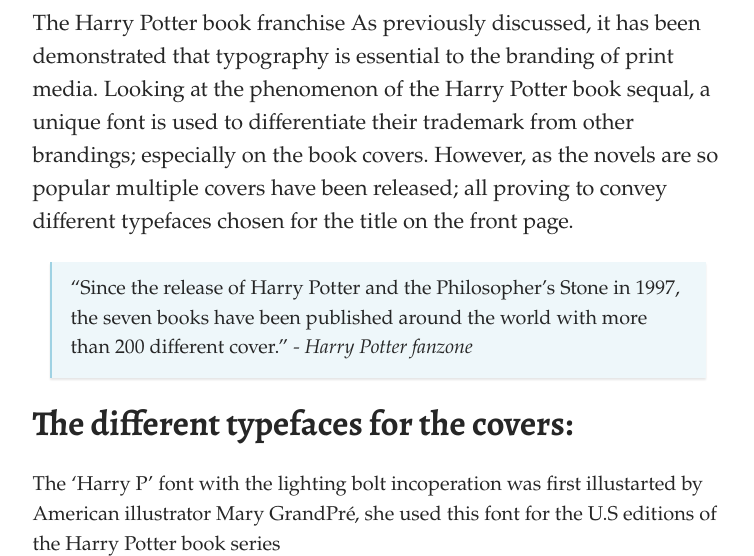
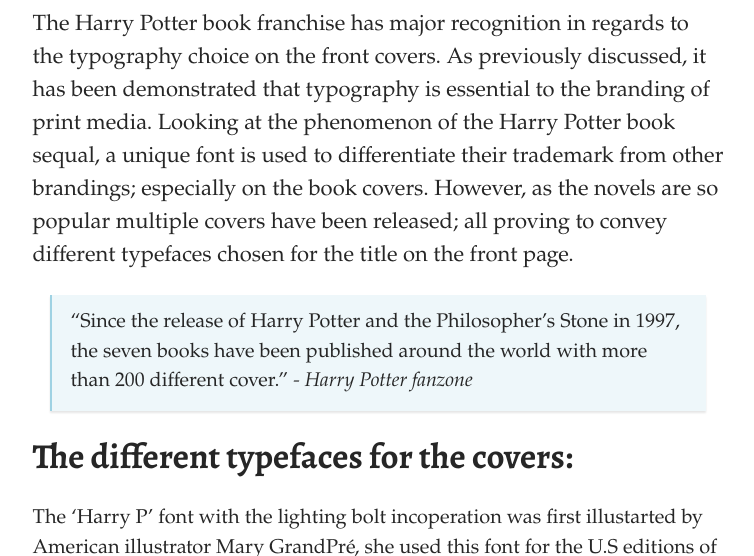
Before and after one commit to charlotteaashley/typo-design-template, a Jekyll site: the page built from _posts/2021-10-01-book-typography-harry-potter-series.md, in a window 1280 px wide and 900 px high, cut to the strip 344-900 px from the top of the window. Shown: the whole strip, without its empty margins (262-1016 px from the left). Built offline with Jekyll 4.4.1, drawn with Linux system fonts in a browser that asks for light colours; some web fonts are replaced.

Commit message:
Update Post “2021-10-01-book-typography-harry-potter-series”

```diff
--- a/_posts/2021-10-01-book-typography-harry-potter-series.md
+++ b/_posts/2021-10-01-book-typography-harry-potter-series.md
@@ -6,7 +6,7 @@
 title_color: "#ffffff"
 comments: false
 ---
-The Harry Potter book franchise As previously discussed, it has been demonstrated that typography is essential to the branding of print media. Looking at the phenomenon of the Harry Potter book sequal, a unique font is used to differentiate their trademark from other brandings; especially on the book covers. However, as the novels are so popular multiple covers have been released; all proving to convey different typefaces chosen for the title on the front page.
+The Harry Potter book franchise has major recognition in regards to the typography choice on the front covers. As previously discussed, it has been demonstrated that typography is essential to the branding of print media. Looking at the phenomenon of the Harry Potter book sequal, a unique font is used to differentiate their trademark from other brandings; especially on the book covers. However, as the novels are so popular multiple covers have been released; all proving to convey different typefaces chosen for the title on the front page.
 
 > "Since the release of Harry Potter and the Philosopher's Stone in 1997, the seven books have been published around the world with more than 200 different cover." *\- Harry Potter fanzone*
 
```
